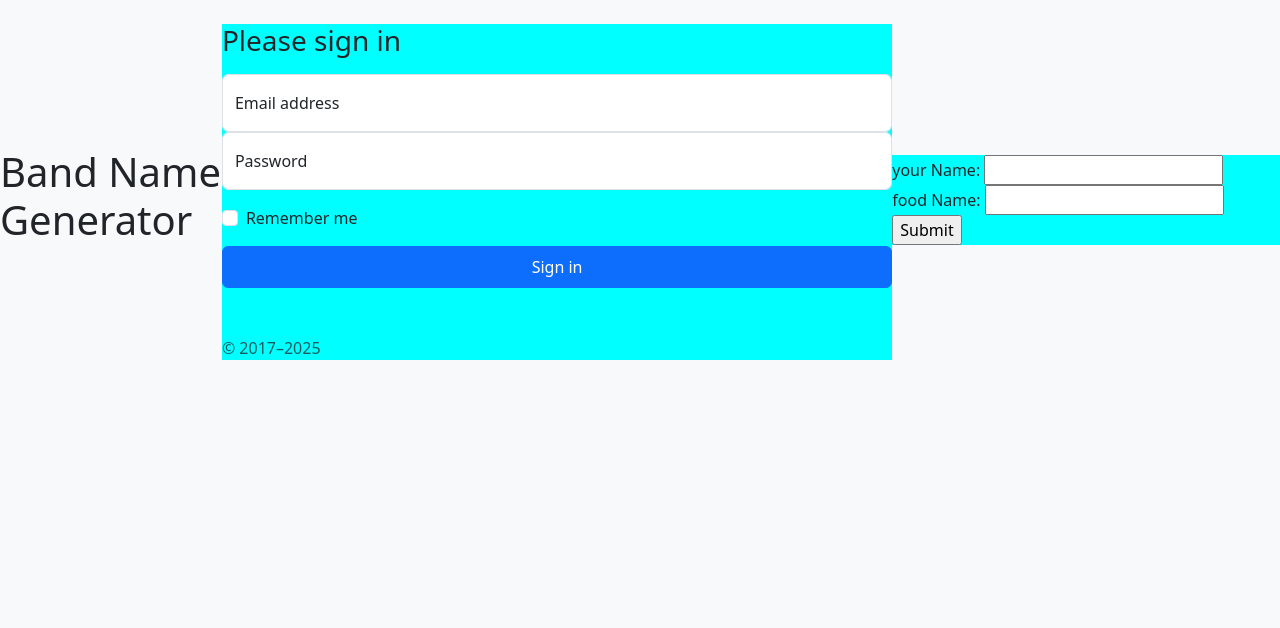
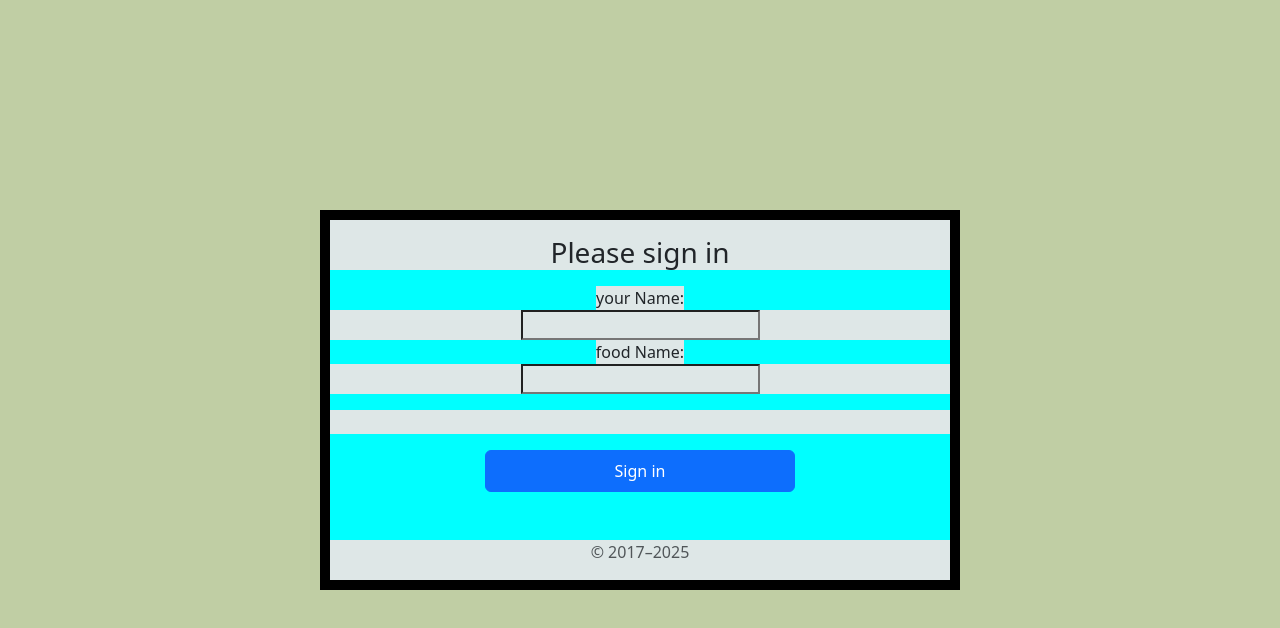
Before and after one commit to yairhalevi123-star/progrcat, a plain HTML site: page index.html in a window 1280 px wide. Drawn offline with nearby package versions, Linux system fonts and the light colour scheme.

Commit message:
3td chang

```diff
--- a/index.html
+++ b/index.html
@@ -12,56 +12,35 @@
       crossorigin="anonymous"
     />
     <style>
-      body {
-        background-color: rgb(232, 241, 241);
+      * {
+        background-color: rgb(222, 231, 231);
       }
-      form {
+      main {
+        border: 10px black solid;
+      }
+      .bg-new {
+        background-color: rgb(192, 206, 164);
       }
     </style>
   </head>
-
-  <body>
-    <h1>Band Name Generator</h1>
-    <body class="d-flex align-items-center py-4 bg-body-tertiary">
+  <body class="d-flex align-items-center py-4 bg-new min-vh-100">
     <div
       class="dropdown position-fixed bottom-0 end-0 mb-3 me-3 bd-mode-toggle"
     ></div>
-      <main class="form-signin w-100 m-auto">
-        <form>
-          <h1 class="h3 mb-3 fw-normal">Please sign in</h1>
+    <main class="form-signin m-auto text-center w-50">
+      <form action="/submit" method="POST">
+        <h1 class="h3 mb-3 mt-3 fw-normal">Please sign in</h1>
+        <label for="name">your Name:</label>
         <div class="form-floating">
-            <input
-              type="email"
-              class="form-control"
-              id="floatingInput"
-              placeholder="name@example.com"
-              fdprocessedid="4b62ci"
-            />
-            <label for="floatingInput">Email address</label>
+          <input type="text" name="name" required />
         </div>
+        <label for="food">food Name:</label>
         <div class="form-floating">
-            <input
-              type="password"
-              class="form-control"
-              id="floatingPassword"
-              placeholder="Password"
-              fdprocessedid="r8qljh"
-            />
-            <label for="floatingPassword">Password</label>
+          <input type="text" name="food" required />
         </div>
-          <div class="form-check text-start my-3">
-            <input
-              class="form-check-input"
-              type="checkbox"
-              value="remember-me"
-              id="checkDefault"
-            />
-            <label class="form-check-label" for="checkDefault">
-              Remember me
-            </label>
-          </div>
+        <div class="form-check text-start my-3"></div>
         <button
-            class="btn btn-primary w-100 py-2"
+          class="btn btn-primary w-50 py-2 mx-5"
           type="submit"
           fdprocessedid="2pomf"
         >
@@ -72,14 +51,13 @@
     </main>
 
     <span id="PING_IFRAME_FORM_DETECTION" style="display: none"></span>
-    </body>
-    <form action="/submit" method="POST">
+    <!-- <form action="/submit" method="POST">
       <label for="name">your Name:</label>
       <input type="text" name="name" required />
       <label for="food">food Name:</label>
       <input type="text" name="food" required />
       <input type="submit" value="Submit" />
-    </form>
+    </form> -->
     <script
       src="https://cdn.jsdelivr.net/npm/bootstrap@5.3.8/dist/js/bootstrap.bundle.min.js"
       integrity="sha384-FKyoEForCGlyvwx9Hj09JcYn3nv7wiPVlz7YYwJrWVcXK/BmnVDxM+D2scQbITxI"
```
Lines whose indentation alone changed are shown as unchanged.
